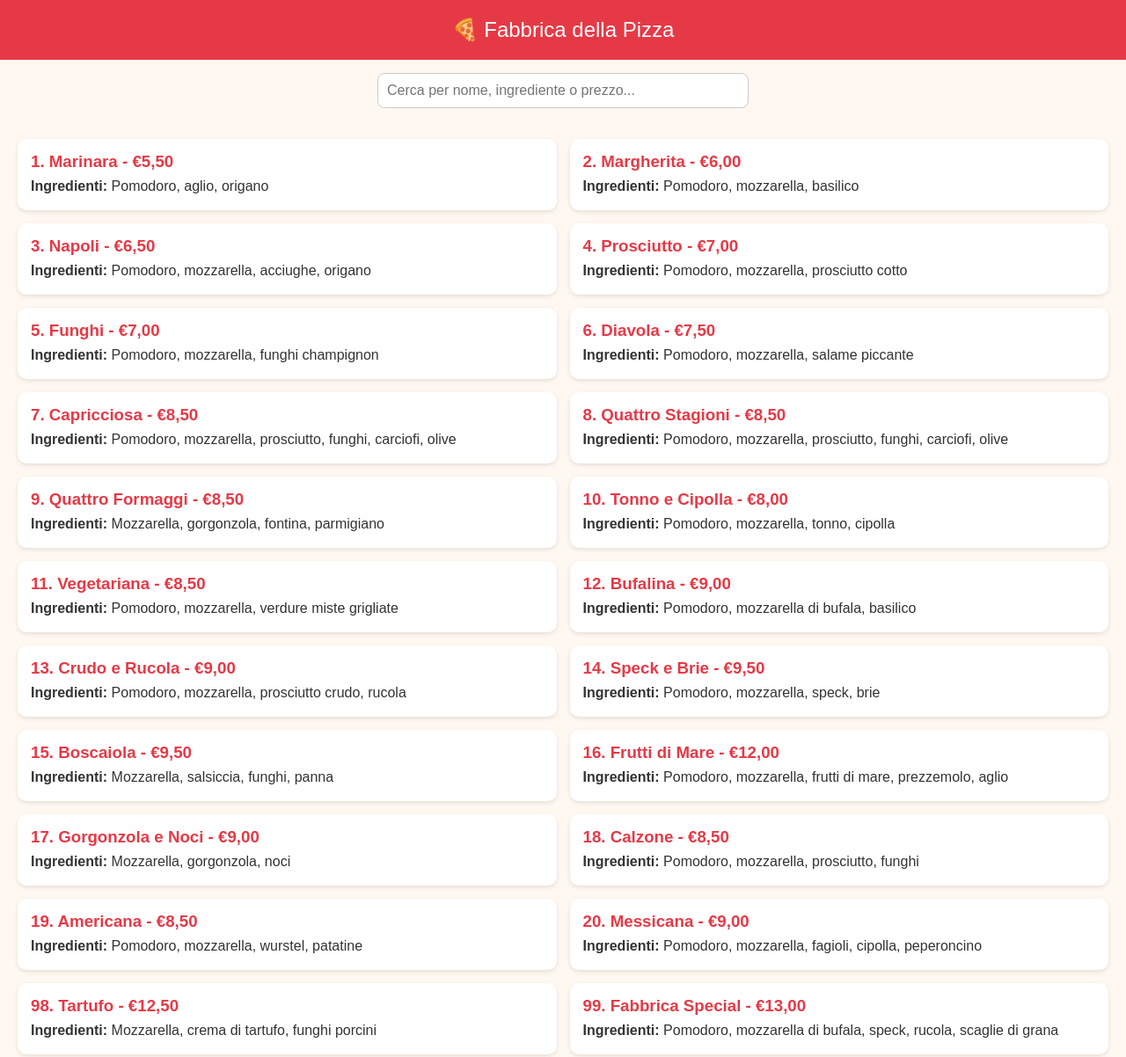
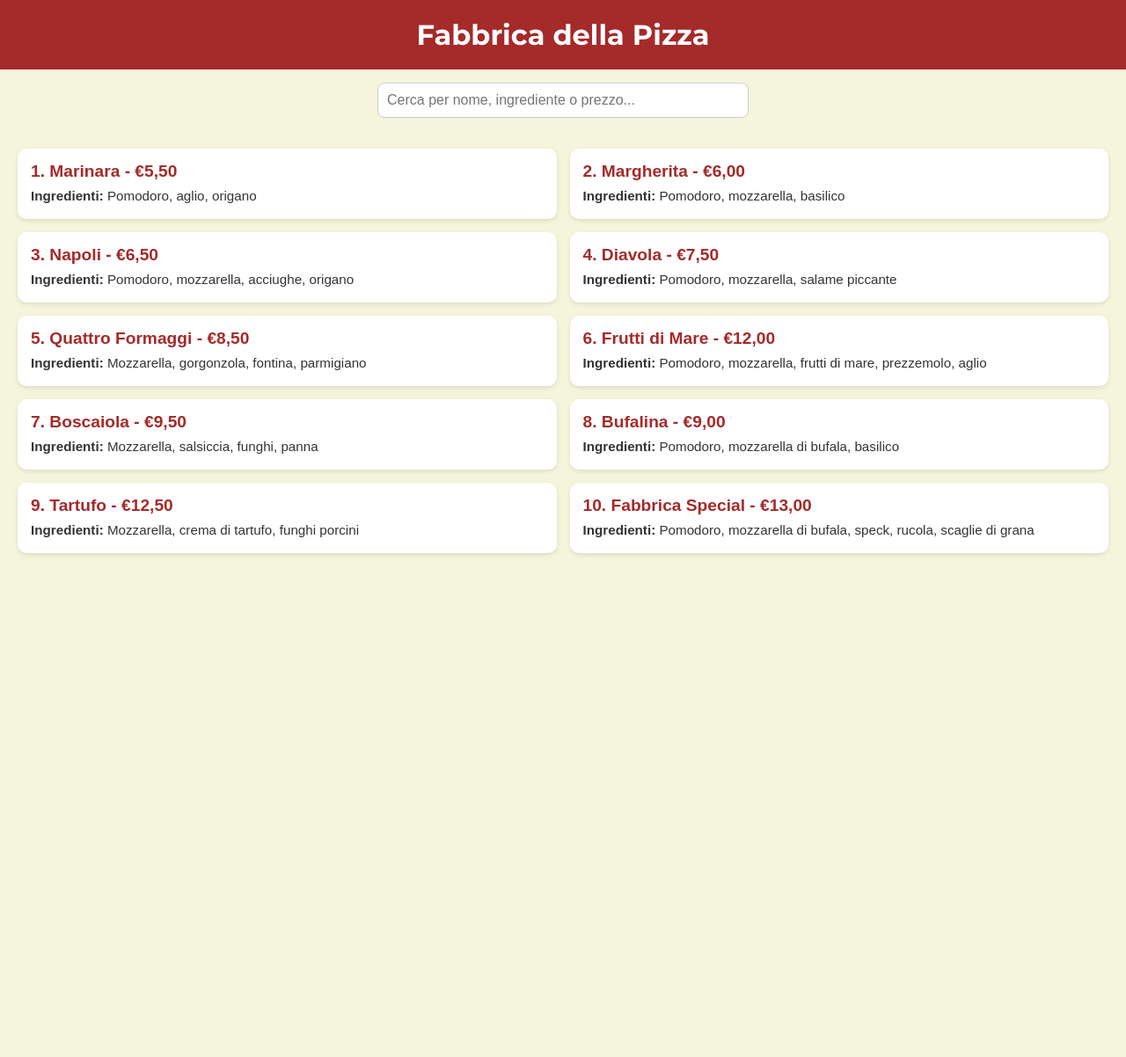
Before and after one commit to chefluppio/menu-LA-FABBURCA-DELLA-PIZZA, a plain HTML site: page index1.html in a window 1280 px wide. Shown: the whole page at 88% size. After the commit the page ends 800 px from the top, so only its background shows below. Drawn offline with Linux system fonts and the light colour scheme.

Commit message:
Add files via upload

```diff
--- a/index1.html
+++ b/index1.html
@@ -4,26 +4,70 @@
 <meta charset="UTF-8">
 <meta name="viewport" content="width=device-width, initial-scale=1.0">
 <title>Fabbrica della Pizza - Menu</title>
+<link href="https://fonts.googleapis.com/css2?family=Montserrat:wght@700&display=swap" rel="stylesheet">
 <style>
-body { font-family: Arial, sans-serif; margin:0; padding:0; background:#fff8f0; color:#333; }
-header { background:#e63946; color:#fff; text-align:center; padding:20px; font-size:1.5em; }
-#searchBox { width:90%; max-width:400px; margin:15px auto; display:block; padding:10px; font-size:1em; border:1px solid #ccc; border-radius:8px; }
-.menu { display:grid; grid-template-columns:1fr; gap:15px; padding:20px; }
-.pizza { background:#fff; padding:15px; border-radius:10px; box-shadow:0 2px 5px rgba(0,0,0,0.1); }
-.pizza h3 { margin:0 0 8px; color:#e63946; }
-.pizza p { margin:3px 0; }
-@media(min-width:600px){ .menu { grid-template-columns:1fr 1fr; } }
+body {
+  font-family: Arial, sans-serif;
+  margin: 0;
+  padding: 0;
+  background-color: #F5F5DC;
+  color: #333;
+}
+header {
+  background-color: #A52A2A;
+  color: #fff;
+  text-align: center;
+  padding: 20px;
+  font-family: 'Montserrat', sans-serif;
+  font-size: 2em;
+}
+#searchBox {
+  width: 90%;
+  max-width: 400px;
+  margin: 15px auto;
+  display: block;
+  padding: 10px;
+  font-size: 1em;
+  border: 1px solid #ccc;
+  border-radius: 8px;
+}
+.menu {
+  display: grid;
+  grid-template-columns: 1fr;
+  gap: 15px;
+  padding: 20px;
+}
+.pizza {
+  background: #fff;
+  padding: 15px;
+  border-radius: 10px;
+  box-shadow: 0 2px 5px rgba(0,0,0,0.1);
+}
+.pizza h3 {
+  margin: 0 0 8px;
+  color: #A52A2A;
+  font-size: 1.2em;
+}
+.pizza p {
+  margin: 3px 0;
+  font-size: 0.95em;
+}
+@media(min-width:600px){
+  .menu {
+    grid-template-columns: 1fr 1fr;
+  }
+}
 </style>
 </head>
 <body>
 
-<header>🍕 Fabbrica della Pizza</header>
+<header>Fabbrica della Pizza</header>
 
 <input type="text" id="searchBox" placeholder="Cerca per nome, ingrediente o prezzo...">
 
 <div class="menu" id="menuList">
 
-<!-- Inizio lista 99 pizze -->
+<!-- Lista pizze esempio -->
 <div class="pizza" data-name="Marinara" data-ingredients="pomodoro aglio origano" data-price="5.5">
 <h3>1. Marinara - €5,50</h3>
 <p><strong>Ingredienti:</strong> Pomodoro, aglio, origano</p>
@@ -39,103 +83,42 @@ header { background:#e63946; color:#fff; text-align:center; padding:20px; font-s
 <p><strong>Ingredienti:</strong> Pomodoro, mozzarella, acciughe, origano</p>
 </div>
 
-<div class="pizza" data-name="Prosciutto" data-ingredients="pomodoro mozzarella prosciutto cotto" data-price="7">
-<h3>4. Prosciutto - €7,00</h3>
-<p><strong>Ingredienti:</strong> Pomodoro, mozzarella, prosciutto cotto</p>
-</div>
-
-<div class="pizza" data-name="Funghi" data-ingredients="pomodoro mozzarella funghi" data-price="7">
-<h3>5. Funghi - €7,00</h3>
-<p><strong>Ingredienti:</strong> Pomodoro, mozzarella, funghi champignon</p>
-</div>
-
 <div class="pizza" data-name="Diavola" data-ingredients="pomodoro mozzarella salame piccante" data-price="7.5">
-<h3>6. Diavola - €7,50</h3>
+<h3>4. Diavola - €7,50</h3>
 <p><strong>Ingredienti:</strong> Pomodoro, mozzarella, salame piccante</p>
 </div>
 
-<div class="pizza" data-name="Capricciosa" data-ingredients="pomodoro mozzarella prosciutto funghi carciofi olive" data-price="8.5">
-<h3>7. Capricciosa - €8,50</h3>
-<p><strong>Ingredienti:</strong> Pomodoro, mozzarella, prosciutto, funghi, carciofi, olive</p>
-</div>
-
-<div class="pizza" data-name="Quattro Stagioni" data-ingredients="pomodoro mozzarella prosciutto funghi carciofi olive" data-price="8.5">
-<h3>8. Quattro Stagioni - €8,50</h3>
-<p><strong>Ingredienti:</strong> Pomodoro, mozzarella, prosciutto, funghi, carciofi, olive</p>
-</div>
-
 <div class="pizza" data-name="Quattro Formaggi" data-ingredients="mozzarella gorgonzola fontina parmigiano" data-price="8.5">
-<h3>9. Quattro Formaggi - €8,50</h3>
+<h3>5. Quattro Formaggi - €8,50</h3>
 <p><strong>Ingredienti:</strong> Mozzarella, gorgonzola, fontina, parmigiano</p>
 </div>
 
-<div class="pizza" data-name="Tonno e Cipolla" data-ingredients="pomodoro mozzarella tonno cipolla" data-price="8">
-<h3>10. Tonno e Cipolla - €8,00</h3>
-<p><strong>Ingredienti:</strong> Pomodoro, mozzarella, tonno, cipolla</p>
+<div class="pizza" data-name="Frutti di Mare" data-ingredients="pomodoro mozzarella frutti di mare prezzemolo aglio" data-price="12">
+<h3>6. Frutti di Mare - €12,00</h3>
+<p><strong>Ingredienti:</strong> Pomodoro, mozzarella, frutti di mare, prezzemolo, aglio</p>
 </div>
 
-<!-- Pizze 11-99, esempio veloce -->
-<div class="pizza" data-name="Vegetariana" data-ingredients="pomodoro mozzarella verdure" data-price="8.5">
-<h3>11. Vegetariana - €8,50</h3>
-<p><strong>Ingredienti:</strong> Pomodoro, mozzarella, verdure miste grigliate</p>
+<div class="pizza" data-name="Boscaiola" data-ingredients="mozzarella salsiccia funghi panna" data-price="9.5">
+<h3>7. Boscaiola - €9,50</h3>
+<p><strong>Ingredienti:</strong> Mozzarella, salsiccia, funghi, panna</p>
 </div>
 
 <div class="pizza" data-name="Bufalina" data-ingredients="pomodoro mozzarella di bufala basilico" data-price="9">
-<h3>12. Bufalina - €9,00</h3>
+<h3>8. Bufalina - €9,00</h3>
 <p><strong>Ingredienti:</strong> Pomodoro, mozzarella di bufala, basilico</p>
 </div>
 
-<div class="pizza" data-name="Crudo e Rucola" data-ingredients="pomodoro mozzarella prosciutto crudo rucola" data-price="9">
-<h3>13. Crudo e Rucola - €9,00</h3>
-<p><strong>Ingredienti:</strong> Pomodoro, mozzarella, prosciutto crudo, rucola</p>
-</div>
-
-<div class="pizza" data-name="Speck e Brie" data-ingredients="pomodoro mozzarella speck brie" data-price="9.5">
-<h3>14. Speck e Brie - €9,50</h3>
-<p><strong>Ingredienti:</strong> Pomodoro, mozzarella, speck, brie</p>
-</div>
-
-<div class="pizza" data-name="Boscaiola" data-ingredients="mozzarella salsiccia funghi panna" data-price="9.5">
-<h3>15. Boscaiola - €9,50</h3>
-<p><strong>Ingredienti:</strong> Mozzarella, salsiccia, funghi, panna</p>
-</div>
-
-<div class="pizza" data-name="Frutti di Mare" data-ingredients="pomodoro mozzarella frutti di mare prezzemolo aglio" data-price="12">
-<h3>16. Frutti di Mare - €12,00</h3>
-<p><strong>Ingredienti:</strong> Pomodoro, mozzarella, frutti di mare, prezzemolo, aglio</p>
-</div>
-
-<div class="pizza" data-name="Gorgonzola e Noci" data-ingredients="mozzarella gorgonzola noci" data-price="9">
-<h3>17. Gorgonzola e Noci - €9,00</h3>
-<p><strong>Ingredienti:</strong> Mozzarella, gorgonzola, noci</p>
-</div>
-
-<div class="pizza" data-name="Calzone" data-ingredients="pomodoro mozzarella prosciutto funghi" data-price="8.5">
-<h3>18. Calzone - €8,50</h3>
-<p><strong>Ingredienti:</strong> Pomodoro, mozzarella, prosciutto, funghi</p>
-</div>
-
-<div class="pizza" data-name="Americana" data-ingredients="pomodoro mozzarella wurstel patatine" data-price="8.5">
-<h3>19. Americana - €8,50</h3>
-<p><strong>Ingredienti:</strong> Pomodoro, mozzarella, wurstel, patatine</p>
-</div>
-
-<div class="pizza" data-name="Messicana" data-ingredients="pomodoro mozzarella fagioli cipolla peperoncino" data-price="9">
-<h3>20. Messicana - €9,00</h3>
-<p><strong>Ingredienti:</strong> Pomodoro, mozzarella, fagioli, cipolla, peperoncino</p>
-</div>
-
-<!-- Salto per brevità, inserire le restanti fino a 99 seguendo questo schema -->
-
 <div class="pizza" data-name="Tartufo" data-ingredients="mozzarella crema di tartufo funghi porcini" data-price="12.5">
-<h3>98. Tartufo - €12,50</h3>
+<h3>9. Tartufo - €12,50</h3>
 <p><strong>Ingredienti:</strong> Mozzarella, crema di tartufo, funghi porcini</p>
 </div>
 
 <div class="pizza" data-name="Fabbrica Special" data-ingredients="pomodoro mozzarella di bufala speck rucola grana" data-price="13">
-<h3>99. Fabbrica Special - €13,00</h3>
+<h3>10. Fabbrica Special - €13,00</h3>
 <p><strong>Ingredienti:</strong> Pomodoro, mozzarella di bufala, speck, rucola, scaglie di grana</p>
 </div>
+
+<!-- Continua la lista fino a 99 pizze seguendo lo stesso schema -->
 
 </div>
 
@@ -143,13 +126,13 @@ header { background:#e63946; color:#fff; text-align:center; padding:20px; font-s
 const searchBox = document.getElementById("searchBox");
 const pizzas = document.querySelectorAll(".pizza");
 
-searchBox.addEventListener("keyup", function(){
-  const q = this.value.toLowerCase();
+searchBox.addEventListener("keyup", function() {
+  const query = this.value.toLowerCase();
   pizzas.forEach(pizza => {
     const name = pizza.dataset.name.toLowerCase();
     const ingredients = pizza.dataset.ingredients.toLowerCase();
     const price = pizza.dataset.price.toLowerCase();
-    pizza.style.display = (name.includes(q) || ingredients.includes(q) || price.includes(q)) ? "block" : "none";
+    pizza.style.display = (name.includes(query) || ingredients.includes(query) || price.includes(query)) ? "block" : "none";
   });
 });
 </script>
```
